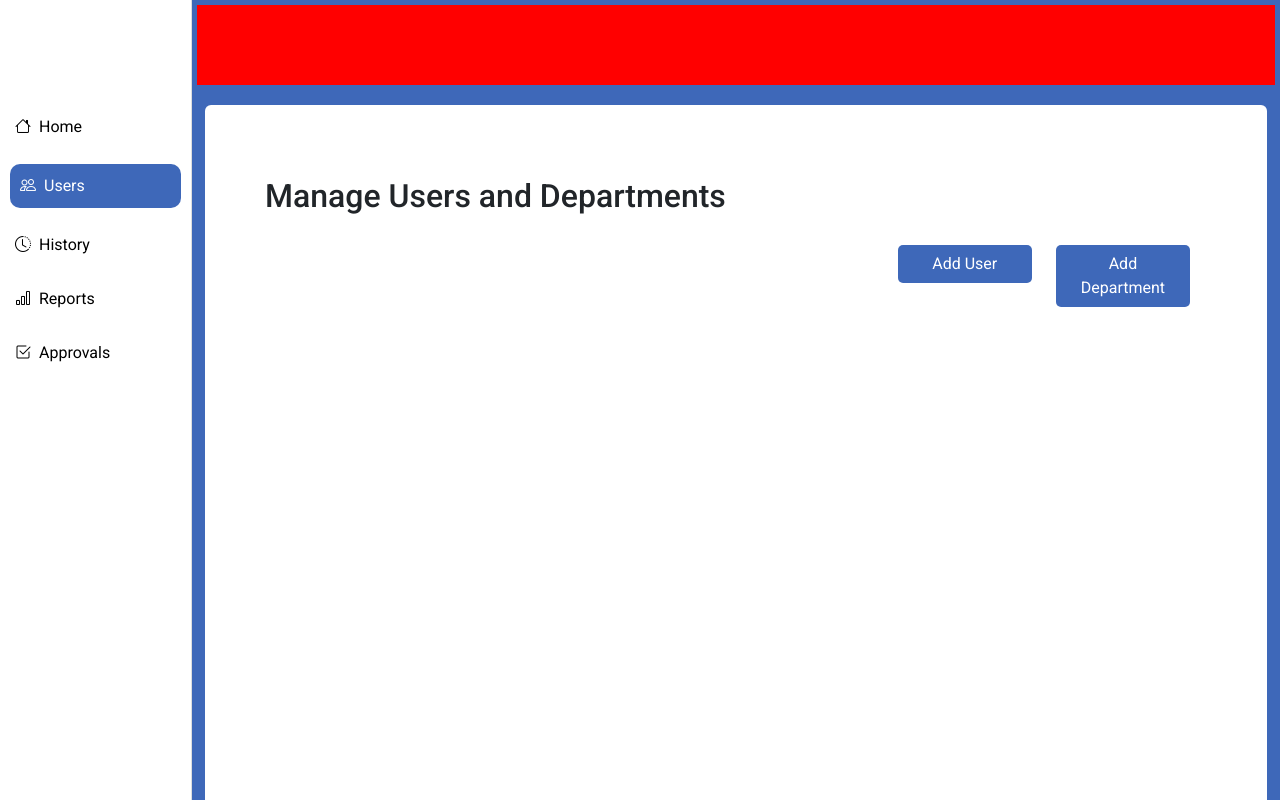
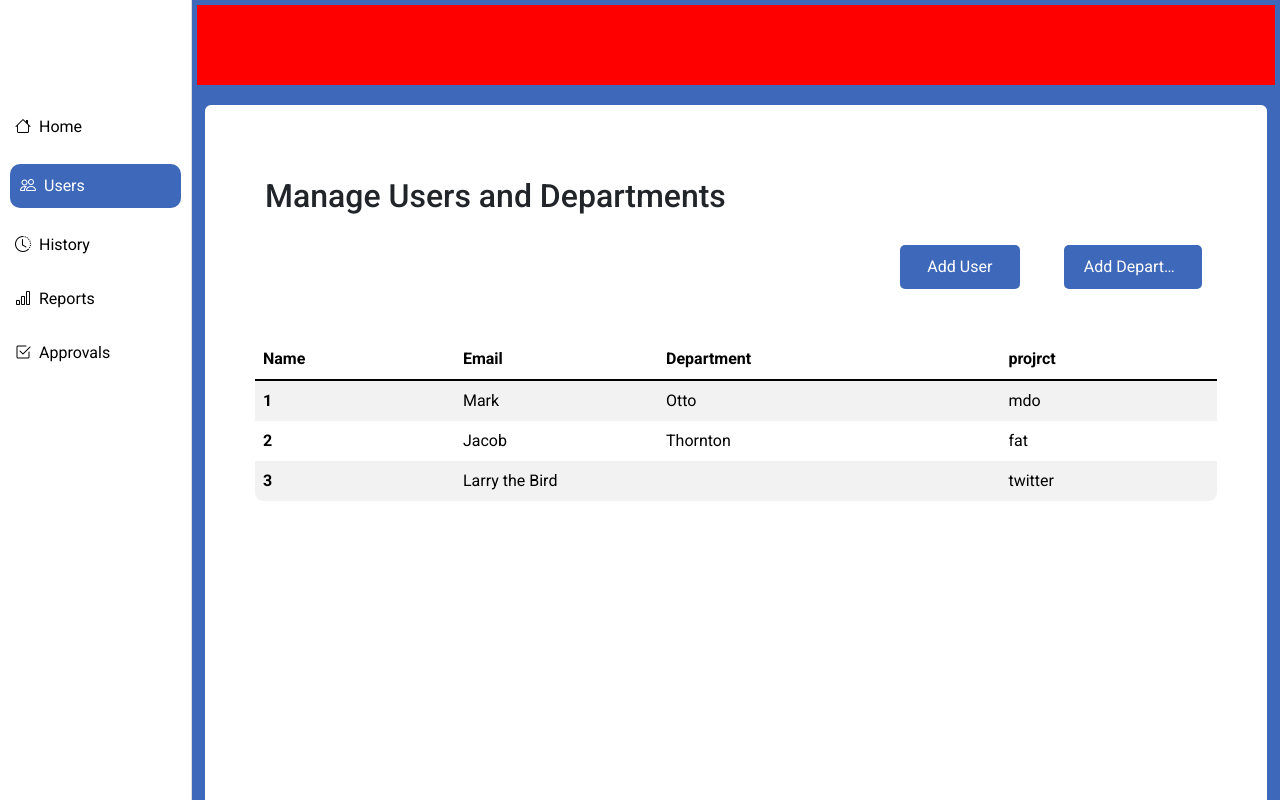
Before and after one commit to Achu-Personal/Risk-Management-RiskEx, an Angular app: page /users in a window 1280 px wide. Built offline with nearby package versions, Linux system fonts and the light colour scheme.

Commit message:
Button Size isssue cleared

```diff
--- /dev/null
+++ b/src/app/Components/usertable/usertable.component.html
@@ -0,0 +1,29 @@
+<table class="table table-striped table-hover mt-5" >
+    <thead >
+    <tr>
+      <th scope="col">Name</th>
+      <th scope="col">Email</th>
+      <th scope="col">Department</th>
+      <th scope="col">projrct</th>
+    </tr>
+  </thead>
+  <tbody>
+    <tr>
+      <th scope="row">1</th>
+      <td>Mark</td>
+      <td>Otto</td>
+      <td>mdo</td>
+    </tr>
+    <tr>
+      <th scope="row">2</th>
+      <td>Jacob</td>
+      <td>Thornton</td>
+      <td>fat</td>
+    </tr>
+    <tr>
+      <th scope="row">3</th>
+      <td colspan="2">Larry the Bird</td>
+      <td>twitter</td>
+    </tr>
+  </tbody>
+</table>
--- /dev/null
+++ b/src/app/Components/usertable/usertable.component.scss
@@ -0,0 +1,25 @@
+table {
+  border: 2px solid black;
+  border-radius: 10px;
+  overflow: hidden;
+}
+
+thead {
+  background-color: #f8f9fa;
+  border-bottom: 2px solid black;
+  border-top: 2px solid black;
+}
+
+// thead th {
+//   text-align: center;
+// }
+
+tbody tr td {
+  border: none !important; /* No borders for rows */
+
+}
+tbody th {
+  border: none !important; /* No borders for rows */
+
+
+}
--- a/src/app/Pages/users/users.component.html
+++ b/src/app/Pages/users/users.component.html
@@ -1,24 +1,24 @@
-
 <app-body-container>
 
 
 
   <div class="container mt-4 ">
     <h2 class="mb-4" style="margin-left: 0;">Manage Users and Departments</h2>
-
+</div>
 <div class="row button-group">
-        <div class="col-md-2">
-          <button type="button" class="btn btn-success w-100" data-bs-toggle="modal" data-bs-target="#addUserModal">
+  <div class="col-md-2 d-flex justify-content-end">
+    <button type="button" class="btn btn-success button-custom" data-bs-toggle="modal" data-bs-target="#addUserModal">
       Add User
     </button>
   </div>
-        <div class="col-md-2">
-          <button type="button" class="btn btn-success w-100" data-bs-toggle="modal" data-bs-target="#addDepartmentModal">
+  <div class="col-md-2 d-flex justify-content-start">
+    <button type="button" class="btn btn-success button-custom" data-bs-toggle="modal" data-bs-target="#addDepartmentModal">
       Add Department
     </button>
   </div>
 </div>
-    </div>
+
+
 
 
   <!-- Add User Modal -->
@@ -39,7 +39,7 @@
               <input type="text" class="form-control" id="name" placeholder="Enter Name" formControlName="name" />
               @if (userForm.get('name')?.invalid && userForm.get('name')?.touched)
               {
-                 <div  class="text-danger"> Name is required. </div>
+              <div class="text-danger"> Name is required. </div>
               }
             </div>
 
@@ -57,7 +57,7 @@
                 }
                 @if (userForm.get('email')?.errors?.['email'])
                 {
-                    <span >Invalid email address.</span>
+                <span>Invalid email address.</span>
                 }
               </div>
               }
@@ -140,5 +140,5 @@
       </div>
     </div>
   </div>
-
+  <app-usertable></app-usertable>
 </app-body-container>
--- a/src/app/Pages/users/users.component.scss
+++ b/src/app/Pages/users/users.component.scss
@@ -7,14 +7,33 @@
 .modal-header {
   background-color: #f8f9fa;
 }
-
-
 .button-group {
+  margin-top: 30px;
+  gap: 20px;
   display: flex;
   margin-top: 30px;
   justify-content: end;
   margin-right: 5px;
 }
+
+button.button-custom {
+  padding: 10px 20px;
+  font-size: 1rem;
+  border: none;
+  border-radius: 5px;
+  width: auto;
+  min-width: 120px;
+  height: auto;
+  white-space: nowrap;
+  overflow: hidden;
+  text-overflow: ellipsis;
+  text-align: center;
+  cursor: pointer;
+  transition: background-color 0.3s ease, transform 0.2s ease;
+}
+
+
+
 
 button {
   padding: 7px 20px;
--- a/src/app/Pages/users/users.component.ts
+++ b/src/app/Pages/users/users.component.ts
@@ -1,11 +1,12 @@
 import { Component } from '@angular/core';
 import { FormControl, FormGroup, ReactiveFormsModule, Validators } from '@angular/forms';
 import { BodyContainerComponent } from "../../Components/body-container/body-container.component";
+import { UsertableComponent } from "../../Components/usertable/usertable.component";
 
 @Component({
   selector: 'app-users',
   standalone: true,
-  imports: [ReactiveFormsModule, BodyContainerComponent],
+  imports: [ReactiveFormsModule, BodyContainerComponent, UsertableComponent],
   templateUrl: './users.component.html',
   styleUrl: './users.component.scss'
 })
```
Also changed, not shown: src/app/Components/usertable/usertable.component.ts (added, +12 -0 lines), 1 other file (tests, documents, lock files or other folders). Lines whose indentation alone changed are shown as unchanged.
